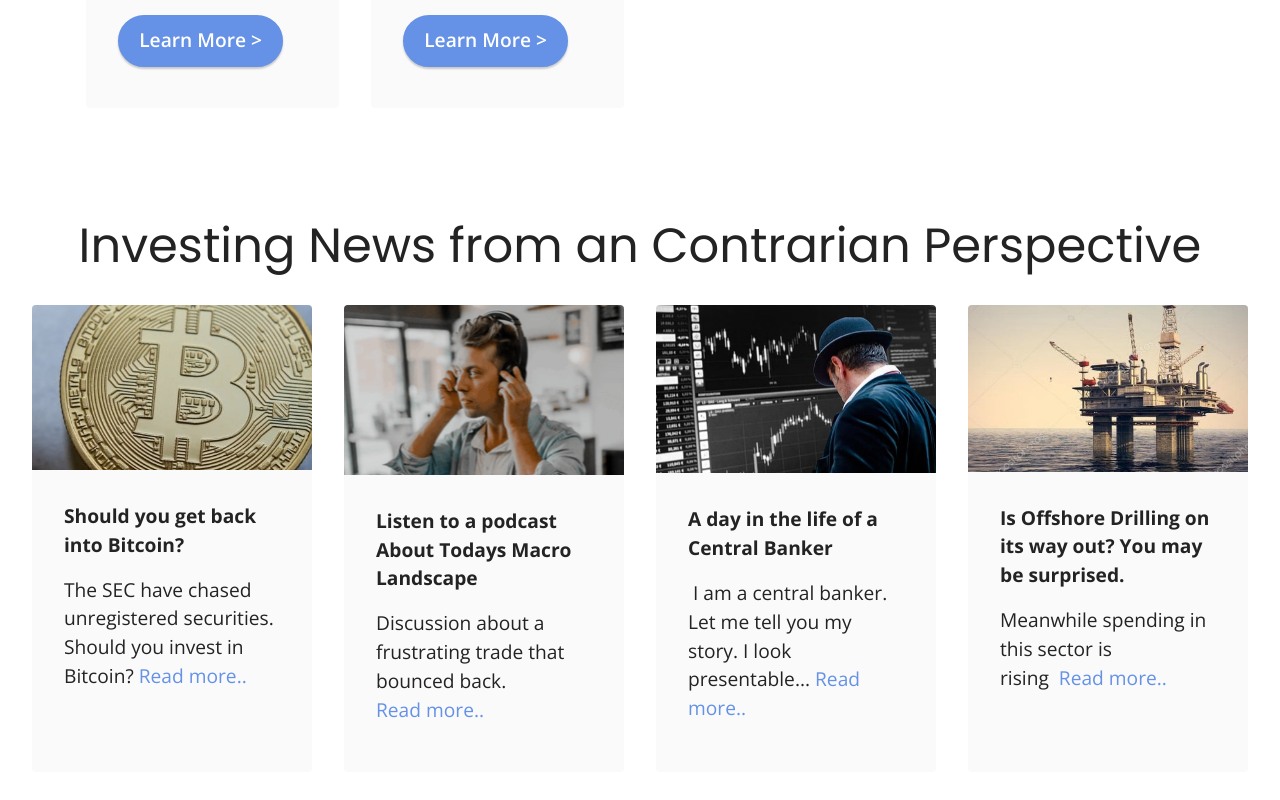
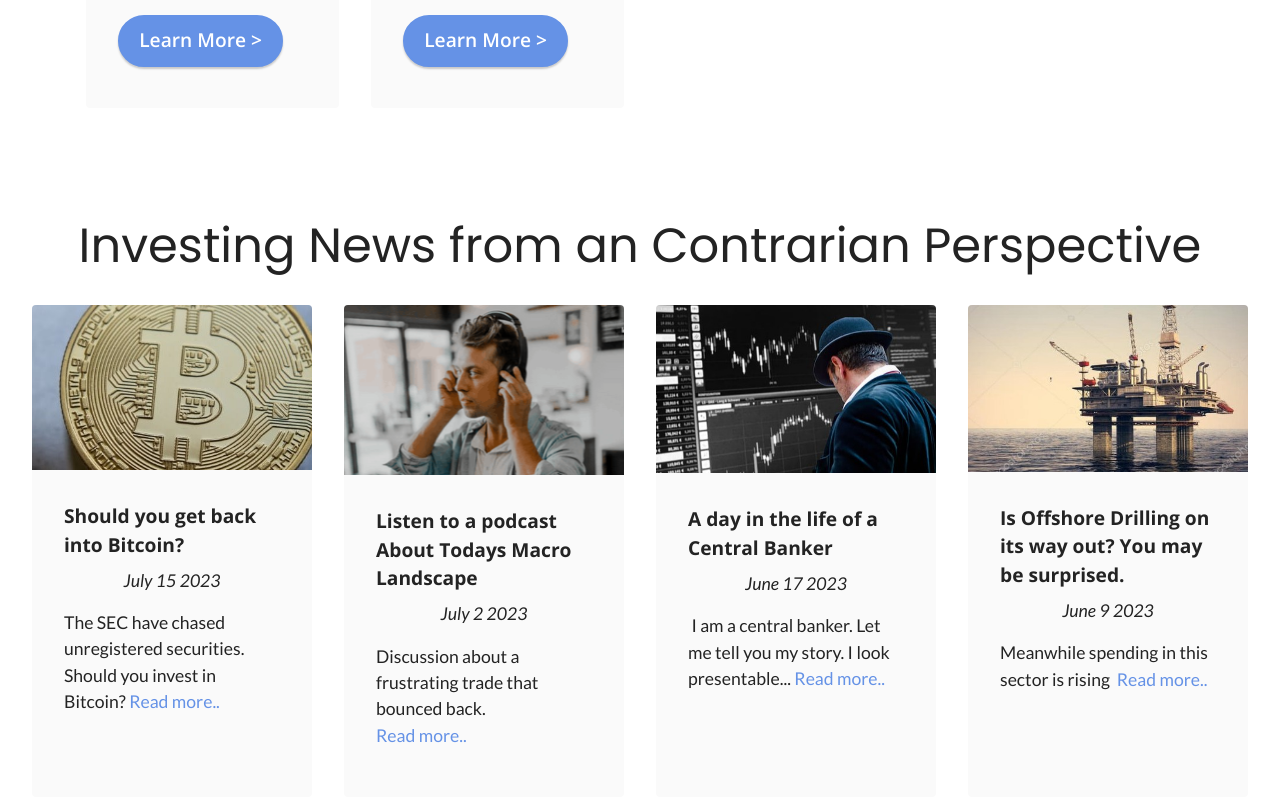
Before and after one commit to LouisEsselen/professional-investing, a plain HTML site: page index.html in a window 1280 px wide. Shown: the part 2175-2975 px from the top of the page. Drawn offline with nearby package versions, Linux system fonts and the light colour scheme.

Commit message:
Add files via upload

```diff
--- a/index.html
+++ b/index.html
@@ -179,7 +179,7 @@
                         <img src="assets/images/sailing-boat-in-stormy-seas-596x406.jpeg" alt="Mobirise Website Builder" data-slide-to="2" data-bs-slide-to="2">
                     </div>
                     <div class="item-content">
-                        <h5 class="item-title mbr-fonts-style display-7"><strong>Trading a Volatile Market</strong></h5>
+                        <h5 class="item-title mbr-fonts-style display-7"><strong>Trading a Volatile Market. Some rules to follow.</strong></h5>
 
 
                     </div>
@@ -247,8 +247,8 @@
                     </div>
                     <div class="item-content">
                         <h5 class="item-title mbr-fonts-style display-7"><strong>Should you get back into Bitcoin?</strong></h5>
-
-                        <p class="mbr-text mbr-fonts-style mt-3 display-7">The SEC have chased unregistered securities. Should you invest in Bitcoin?&nbsp;<a href="https://capitalistexploits.at/wall-of-cash/?orid=76779&sid=mysite" class="text-primary">Read more..</a></p>
+                        <h6 class="item-subtitle mbr-fonts-style mt-1 display-4"><em>July 15 2023</em></h6>
+                        <p class="mbr-text mbr-fonts-style mt-3 display-4">The SEC have chased unregistered securities. Should you invest in Bitcoin?&nbsp;<a href="https://capitalistexploits.at/wall-of-cash/?orid=76779&sid=mysite" class="text-primary">Read more..</a></p>
                     </div>
 
                 </div>
@@ -260,8 +260,8 @@
                     </div>
                     <div class="item-content">
                         <h5 class="item-title mbr-fonts-style display-7"><strong>Listen to a podcast About Todays Macro Landscape</strong></h5>
-
-                        <p class="mbr-text mbr-fonts-style mt-3 display-7">Discussion about a frustrating trade that bounced back.&nbsp;<br><a href="https://capitalistexploits.at/here-we-go-again/?orid=76779&sid=mysite" class="text-primary">Read more..</a></p>
+                        <h6 class="item-subtitle mbr-fonts-style mt-1 display-4"><em>July 2 2023</em></h6>
+                        <p class="mbr-text mbr-fonts-style mt-3 display-4">Discussion about a frustrating trade that bounced back.&nbsp;<br><a href="https://capitalistexploits.at/here-we-go-again/?orid=76779&sid=mysite" class="text-primary">Read more..</a></p>
                     </div>
 
                 </div>
@@ -274,8 +274,8 @@
                     <div class="item-content">
                         <h5 class="item-title mbr-fonts-style display-7">
                             <strong>A day in the life of a Central Banker</strong></h5>
-
-                        <p class="mbr-text mbr-fonts-style mt-3 display-7">&nbsp;I am a central banker. Let me tell you my story. I look presentable...&nbsp;<a href="https://capitalistexploits.at/a-day-in-the-life-of-a-central-banker/?orid=76779&sid=mysite" class="text-primary">Read more..</a></p>
+                        <h6 class="item-subtitle mbr-fonts-style mt-1 display-4"><em>June 17 2023</em></h6>
+                        <p class="mbr-text mbr-fonts-style mt-3 display-4">&nbsp;I am a central banker. Let me tell you my story. I look presentable...&nbsp;<a href="https://capitalistexploits.at/a-day-in-the-life-of-a-central-banker/?orid=76779&sid=mysite" class="text-primary">Read more..</a></p>
                     </div>
 
                 </div>
@@ -287,8 +287,8 @@
                     </div>
                     <div class="item-content">
                         <h5 class="item-title mbr-fonts-style display-7"><strong>Is Offshore Drilling on its way out? You may be surprised.</strong></h5>
-
-                        <p class="mbr-text mbr-fonts-style mt-3 display-7">Meanwhile spending in this sector is rising&nbsp;&nbsp;<a href="https://capitalistexploits.at/better-than-a-wet-t-shirt-contest/?orid=76779&sid=msite" class="text-primary">Read more..</a></p>
+                        <h6 class="item-subtitle mbr-fonts-style mt-1 display-4"><em>June 9 2023</em></h6>
+                        <p class="mbr-text mbr-fonts-style mt-3 display-4">Meanwhile spending in this sector is rising&nbsp;&nbsp;<a href="https://capitalistexploits.at/better-than-a-wet-t-shirt-contest/?orid=76779&sid=msite" class="text-primary">Read more..</a></p>
                     </div>
 
                 </div>
```
